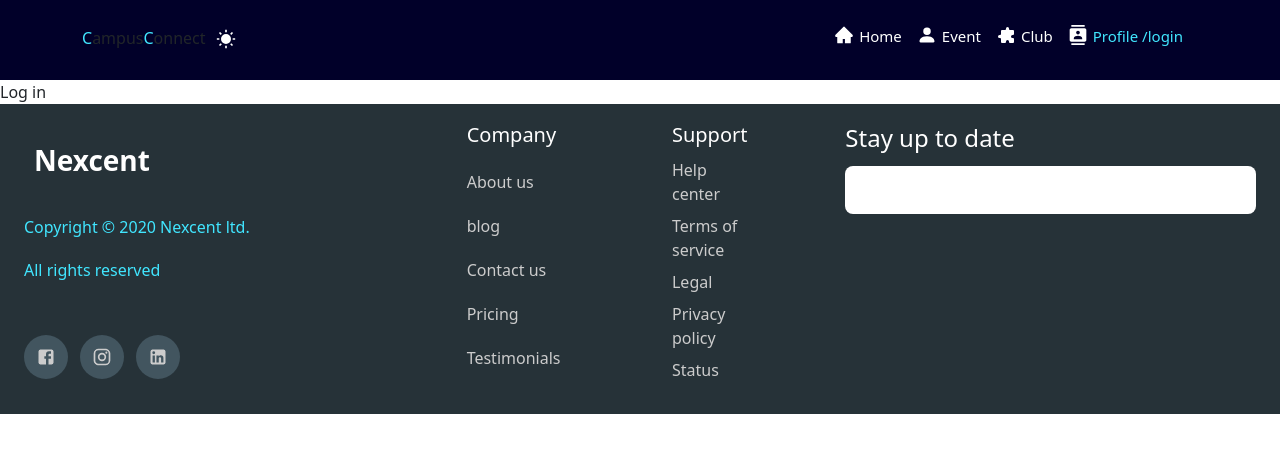
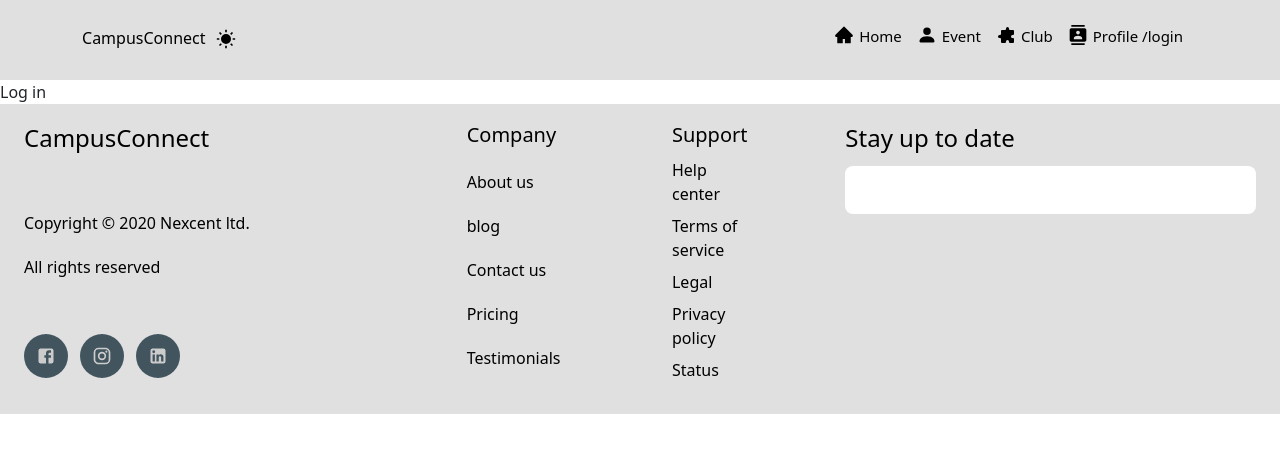
Before and after one commit to pantheepatel/CampusConnect.github.io, a React (Create React App) app in the folder campus-connect-app/: page /profile/auth in a window 1280 px wide. Shown: the top 452 px of the page. Built offline with nearby package versions, Linux system fonts and the light colour scheme.

Commit message:
Theme Added

```diff
--- a/campus-connect-app/src/components/common/DarkMode.js
+++ b/campus-connect-app/src/components/common/DarkMode.js
@@ -12,18 +12,23 @@ export default function DarkMode() {
   useEffect(() => {
     const root = document.documentElement;
 
+
     if (DarkMode) {
+      root.style.setProperty("--textwhite", "white");
+      root.style.setProperty("--textblack", "black");
+      root.style.setProperty("--db", "#393E46");
+      root.style.setProperty("--lb", "rgb(65, 230, 255)");
+      root.style.setProperty("--blue", "#2b2a33");
+
+    } else {
       root.style.setProperty("--textwhite", "black");
       root.style.setProperty("--textblack", "white");
-      root.style.setProperty("--db", "rgb(224, 224, 250)");
+      root.style.setProperty("--db", "#E0E0E0");
       root.style.setProperty("--lb", "black");
       root.style.setProperty("--blue", "white");
-    } else {
-      root.style.setProperty("--textwhite", "white");
-      root.style.setProperty("--textblack", "black");
-      root.style.setProperty("--db", "rgb(1, 0, 41)");
-      root.style.setProperty("--lb", "rgb(65, 230, 255)");
-      root.style.setProperty("--blue", "#2b2a33");
+
+
+
     }
   }, [DarkMode]);
 
--- a/campus-connect-app/src/components/common/Footer.css
+++ b/campus-connect-app/src/components/common/Footer.css
@@ -3,7 +3,6 @@
     padding: 0;
     box-sizing: border-box;
 }
-
 .app {
     min-height: 100vh;
     display: flex;
@@ -19,11 +18,12 @@
     width: 100%;
     display: grid;
     row-gap: 2rem;
-    background-color: var(--bg-clr);
+    background-color: var(--db);
     padding: 1rem 1.5rem;
     position: relative;
     /* top:100%; */
 }
+
 
 .footer .footer-company-info {
     display: grid;
@@ -77,12 +77,12 @@
 
 .footer .footer-links ul li:first-child {
     font-size: 1.25rem;
-    color: var(--text-main-clr);
+    color: var(--textwhite);
     font-weight: 500;
 }
 
 .footer .footer-links ul li:not(:first-child) {
-    color: var(--text-secondary-clr);
+    color: var(--textwhite);
     cursor: pointer;
 }
 
@@ -93,7 +93,7 @@
 
 .footer .footer-form label {
     font-size: 1.5rem;
-    color: var(--text-main-clr);
+    color: var(--textwhite);
     font-weight: 500;
 }
 
--- a/campus-connect-app/src/components/common/Footer.js
+++ b/campus-connect-app/src/components/common/Footer.js
@@ -24,10 +24,9 @@ const Footer = () => {
   return (
     <div className="footer">
       <div className="footer-company-info">
-        <div className="footer-img">
-          {/* <img src={icon} alt="" /> */}
-          <span>Nexcent</span>
-        </div>
+      <div className="footer-form">
+        <label htmlFor="">CampusConnect</label>
+      </div>
 
         <div className="infos">
           <span>Copyright © 2020 Nexcent ltd.</span>
--- a/campus-connect-app/src/components/common/Header.css
+++ b/campus-connect-app/src/components/common/Header.css
@@ -12,8 +12,10 @@ body {
 }
 
 :root {
-    --db: rgb(1, 0, 41);
-    --lb: rgb(65, 230, 255);
+
+    --db: #393E46;
+
+    --lb: #E0E0E0;
     --textwhite: white;
     --textblack: black;
     --blue: #2b2a33;
@@ -38,7 +40,7 @@ body {
 }
 
 h6 {
-    color: var(--textwhite);
+    color: var(--textwhite) !important;
     margin-right: 10px;
 
 }
@@ -50,7 +52,7 @@ span {
 .firsthalf {
     display: flex;
     align-items: center;
-    justify-content: space-between;
+    /* justify-content: space-between; */
 }
 
 /*======================================================================DarkMode======================================================================================*/
```
